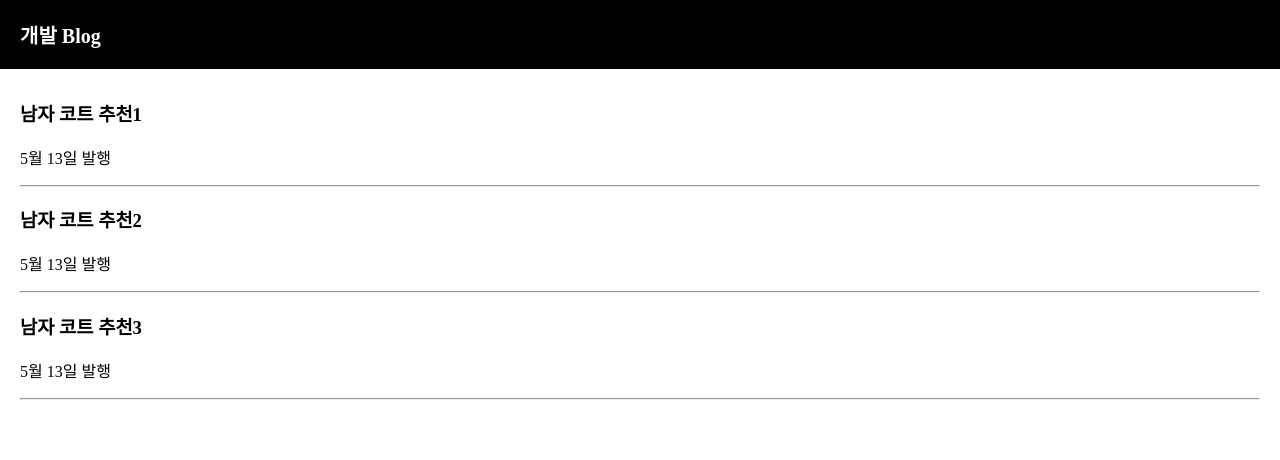
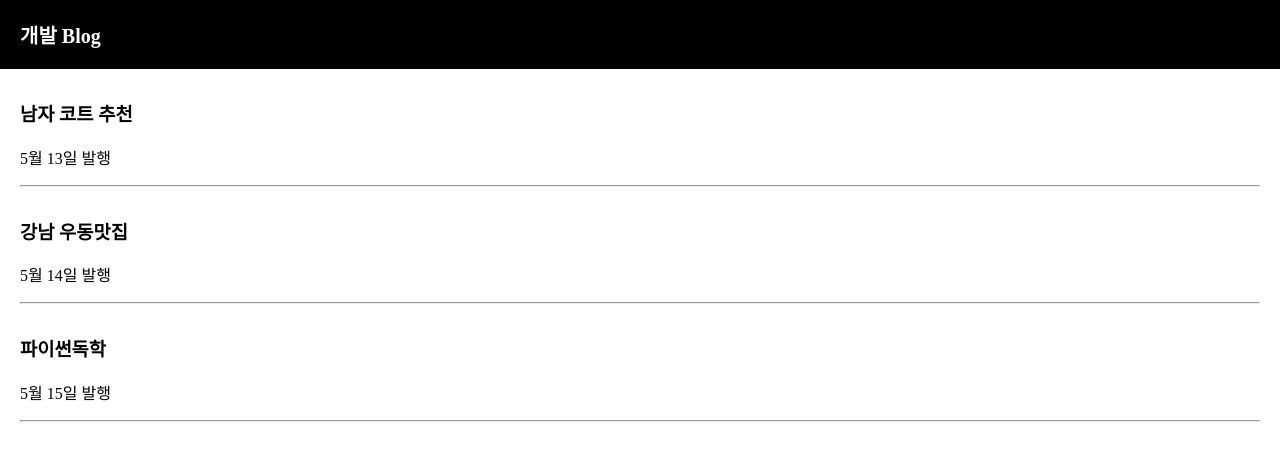
Before and after one commit to wochae/6ew, a React (Create React App) app in the folder blog/: page / in a window 1280 px wide. Shown: the top 460 px of the page. Built offline with nearby package versions, Linux system fonts and the light colour scheme.

Commit message:
[fix] : correct answer #6

```diff
--- a/blog/src/App.js
+++ b/blog/src/App.js
@@ -4,10 +4,7 @@ import './App.css';
 
 function App() {
 
-  let [글제목1, 글제목변경1] = useState('남자 코트 추천1');
-  let [글제목2, 글제목변경2] = useState('남자 코트 추천2');
-  let [글제목3, 글제목변경3] = useState('남자 코트 추천3');
-
+  let [글제목, 글제목변경] = useState(['남자 코트 추천', '강남 우동맛집', '파이썬독학']);
   let posts = '강남 고기 맛집';
   return (
     <div className="App">
@@ -15,14 +12,18 @@ function App() {
         <div>개발 Blog</div>
       </div>
       <div className="list">
-        <h3> { 글제목1 } </h3>
+        <h3> { 글제목[0] } </h3>
         <p>5월 13일 발행</p>
         <hr/>
-        <h3> { 글제목2 } </h3>
-        <p>5월 13일 발행</p>
+      </div>
+      <div className="list">
+        <h3> { 글제목[1] } </h3>
+        <p>5월 14일 발행</p>
         <hr/>
-        <h3> { 글제목3 } </h3>
-        <p>5월 13일 발행</p>
+      </div>
+      <div className="list">
+        <h3> { 글제목[2] } </h3>
+        <p>5월 15일 발행</p>
         <hr/>
       </div>
     </div>
```
